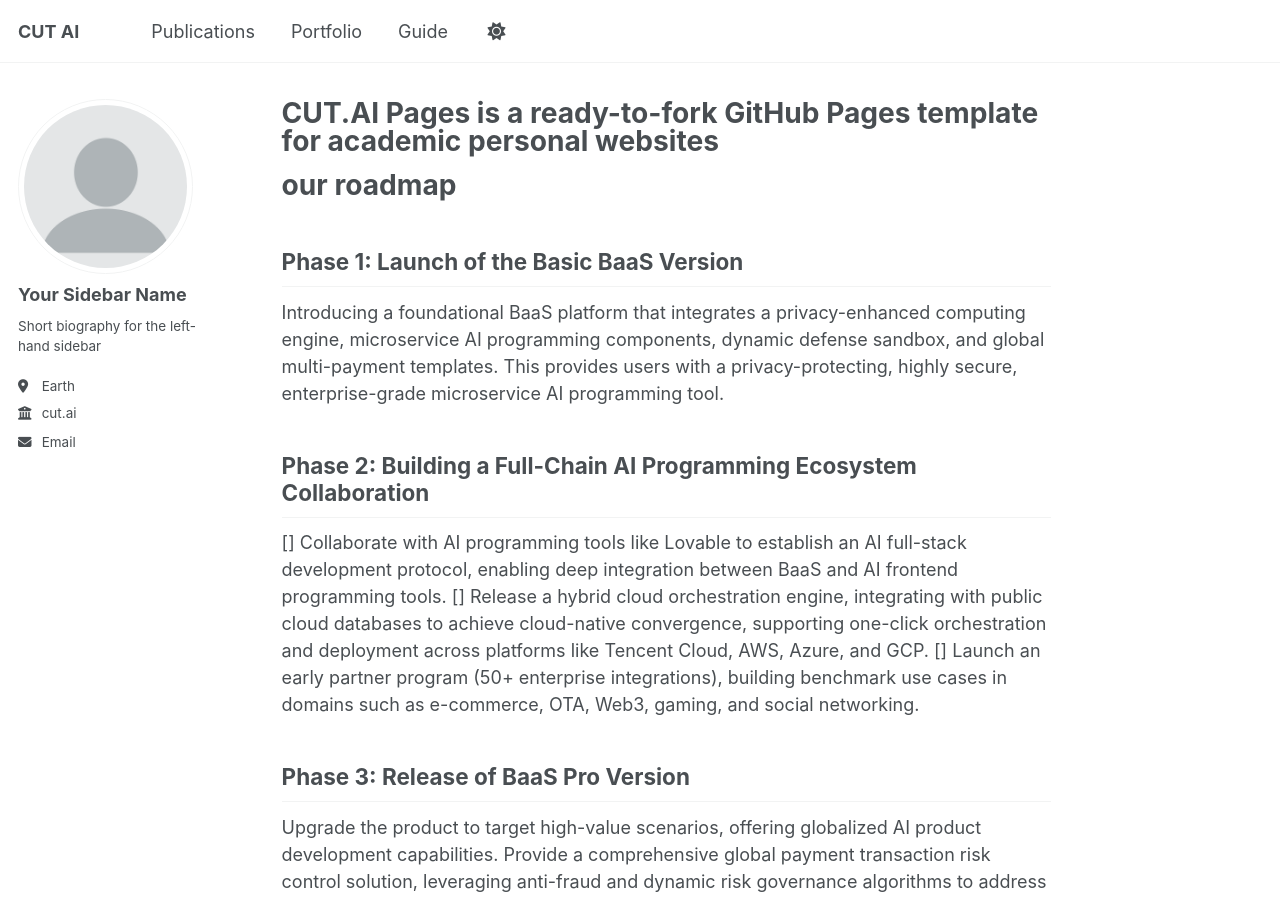
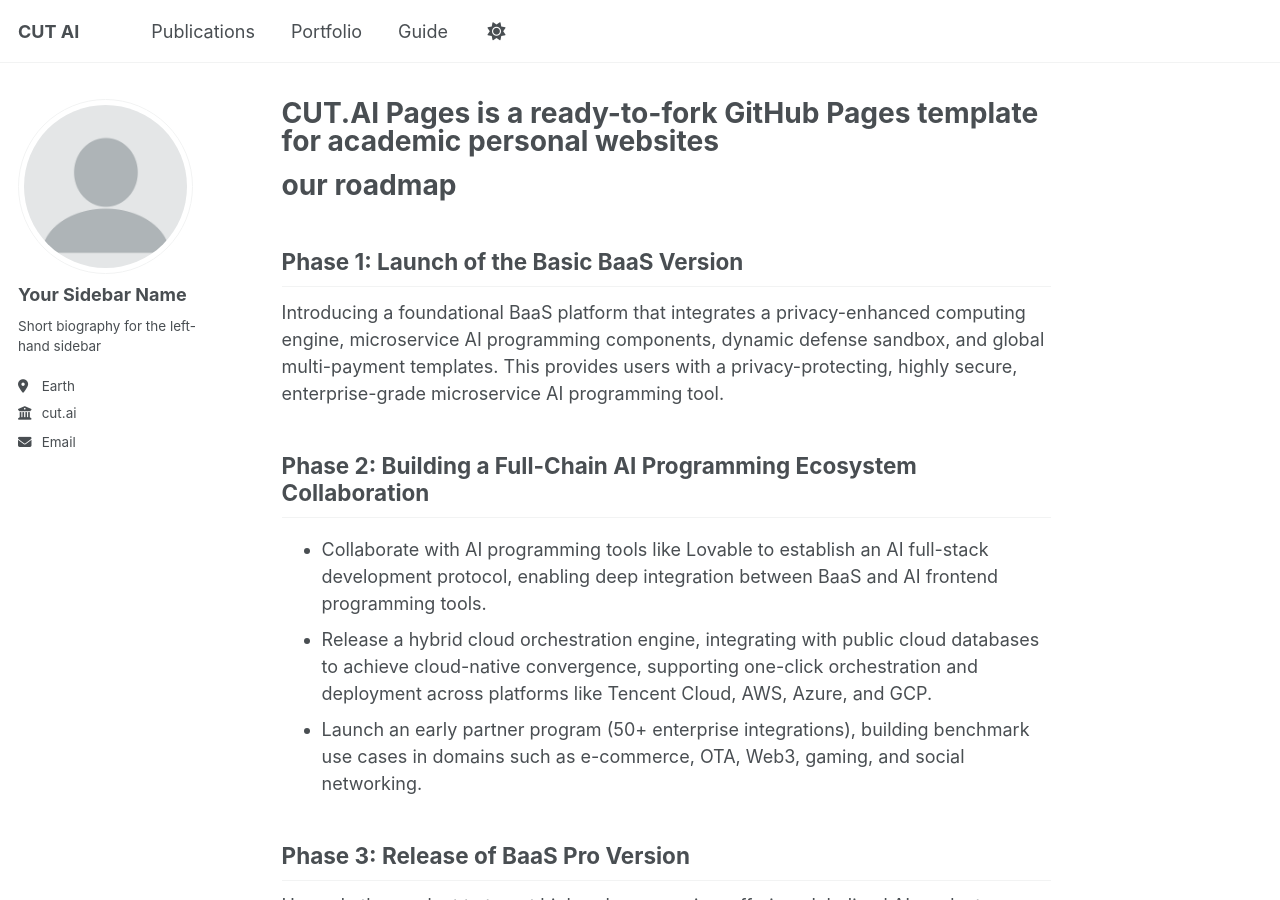
Before and after one commit to happyBayes/happyBayes.github.io, a Jekyll site: the page built from _pages/about.md, in a window 1280 px wide and 900 px high. Built offline with Jekyll 4.4.1, drawn with Linux system fonts in a browser that asks for light colours; some of the changed text lies outside the part shown.

Commit message:
Update about.md

```diff
--- a/_pages/about.md
+++ b/_pages/about.md
@@ -19,9 +19,9 @@ Introducing a foundational BaaS platform that integrates a privacy-enhanced comp
 
 Phase 2: Building a Full-Chain AI Programming Ecosystem Collaboration
 ------
-[] Collaborate with AI programming tools like Lovable to establish an AI full-stack development protocol, enabling deep integration between BaaS and AI frontend programming tools.
-[] Release a hybrid cloud orchestration engine, integrating with public cloud databases to achieve cloud-native convergence, supporting one-click orchestration and deployment across platforms like Tencent Cloud, AWS, Azure, and GCP.
-[] Launch an early partner program (50+ enterprise integrations), building benchmark use cases in domains such as e-commerce, OTA, Web3, gaming, and social networking.
++ Collaborate with AI programming tools like Lovable to establish an AI full-stack development protocol, enabling deep integration between BaaS and AI frontend programming tools.
++ Release a hybrid cloud orchestration engine, integrating with public cloud databases to achieve cloud-native convergence, supporting one-click orchestration and deployment across platforms like Tencent Cloud, AWS, Azure, and GCP.
++ Launch an early partner program (50+ enterprise integrations), building benchmark use cases in domains such as e-commerce, OTA, Web3, gaming, and social networking.
 
 Phase 3: Release of BaaS Pro Version
 ------
@@ -44,8 +44,3 @@ In backend system development, the team has consistently practiced and developed
 Leveraging Tencent Cloud's leading capabilities in elastic scaling, horizontal expansion, flexible scheduling, privacy protection, and comprehensive monitoring, our BaaS platform provides continuous and stable operational assurance for various types of users. This empowers systems to effortlessly handle traffic peaks and complex business scenarios.
 3. Innovating the Next-Generation AI-Native Backend-as-a-Service Platform
 Combining our team's extensive experience in ultra-large-scale projects with Tencent Cloud's technical advantages, we have designed a groundbreaking Backend-as-a-Service (BaaS) platform tailored for internet users. Featuring intelligent elastic architecture, embedded AI components, adaptive security systems, and a data intelligence hub, the platform is dedicated to providing secure, reliable, efficient, and customized backend infrastructure for individual and enterprise users, enabling rapid business deployment and scalable growth.
-
-
-For more info
-------
-More info about configuring Academic Pages can be found in [the guide](https://academicpages.github.io/markdown/), the [growing wiki](https://github.com/academicpages/academicpages.github.io/wiki), and you can always [ask a question on GitHub](https://github.com/academicpages/academicpages.github.io/discussions). The [guides for the Minimal Mistakes theme](https://mmistakes.github.io/minimal-mistakes/docs/configuration/) (which this theme was forked from) might also be helpful.
```
